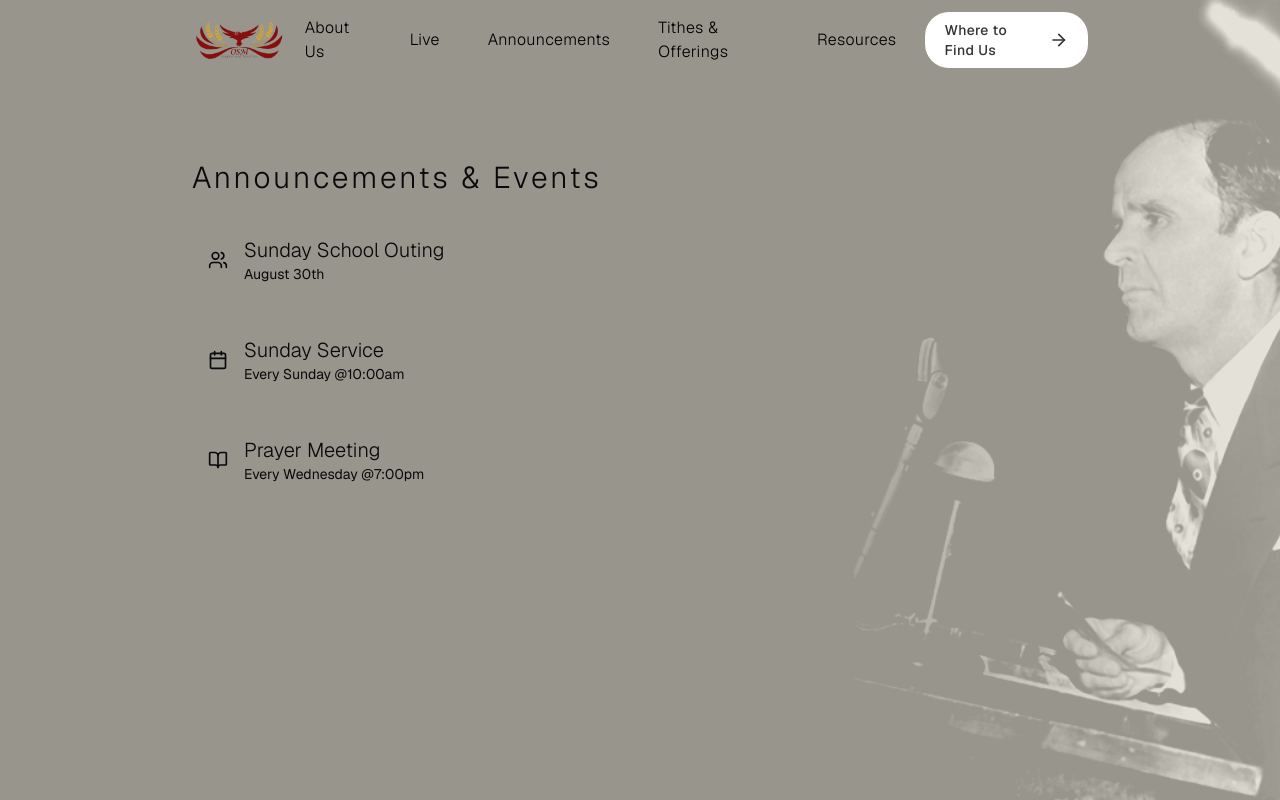
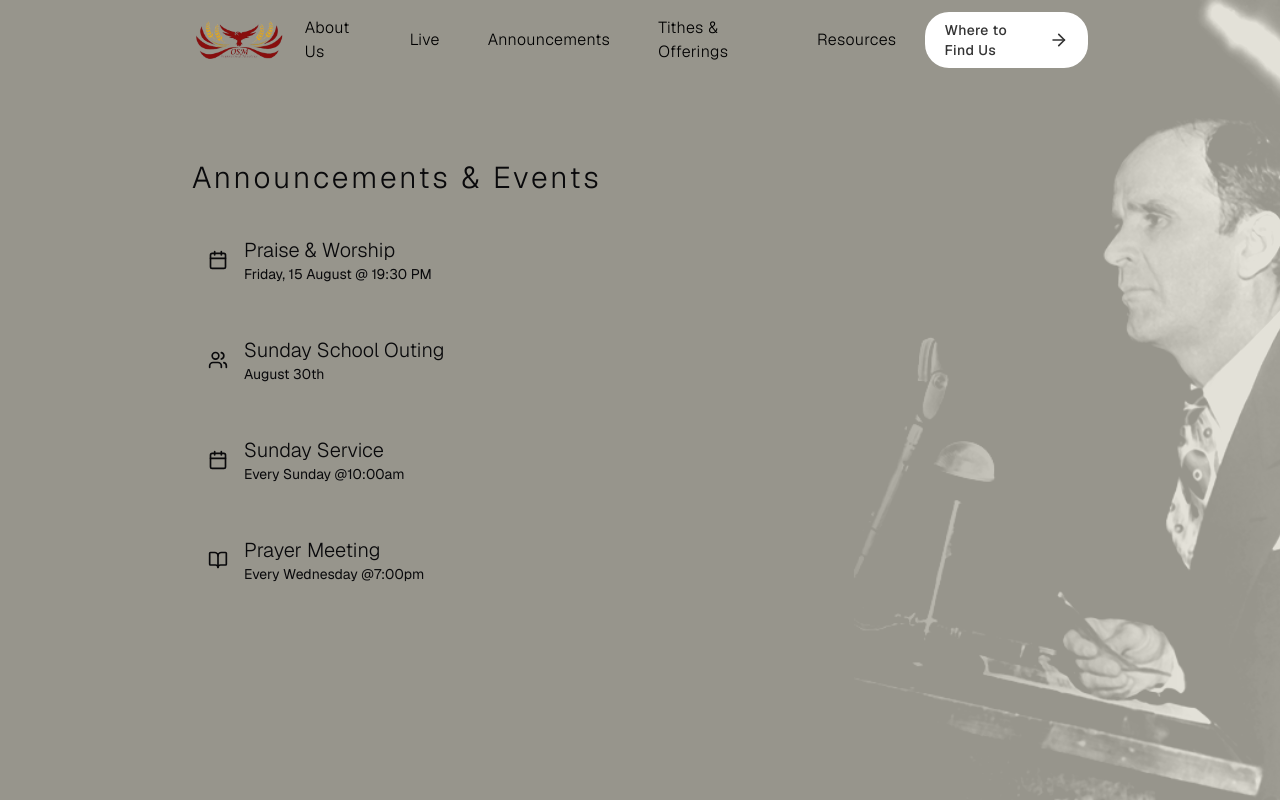
Before and after one commit to quseop/church-website, a Next.js app: page /announcements in a window 1280 px wide. Built offline with nearby package versions, Linux system fonts and the light colour scheme.

Commit message:
Added: Praise

```diff
--- a/src/components/pages/announcements/announcements.tsx
+++ b/src/components/pages/announcements/announcements.tsx
@@ -3,6 +3,11 @@ import { Calendar, BookOpen, Users } from "lucide-react";
 export function Announcements(){
 
     const events = [
+        {
+            title: "Praise & Worship",
+            date: "Friday, 15 August @ 19:30 PM",
+            icon: <Calendar className="w-5 h-5" />,
+        },
         {
             title: "Sunday School Outing",
             date: "August 30th",
```
